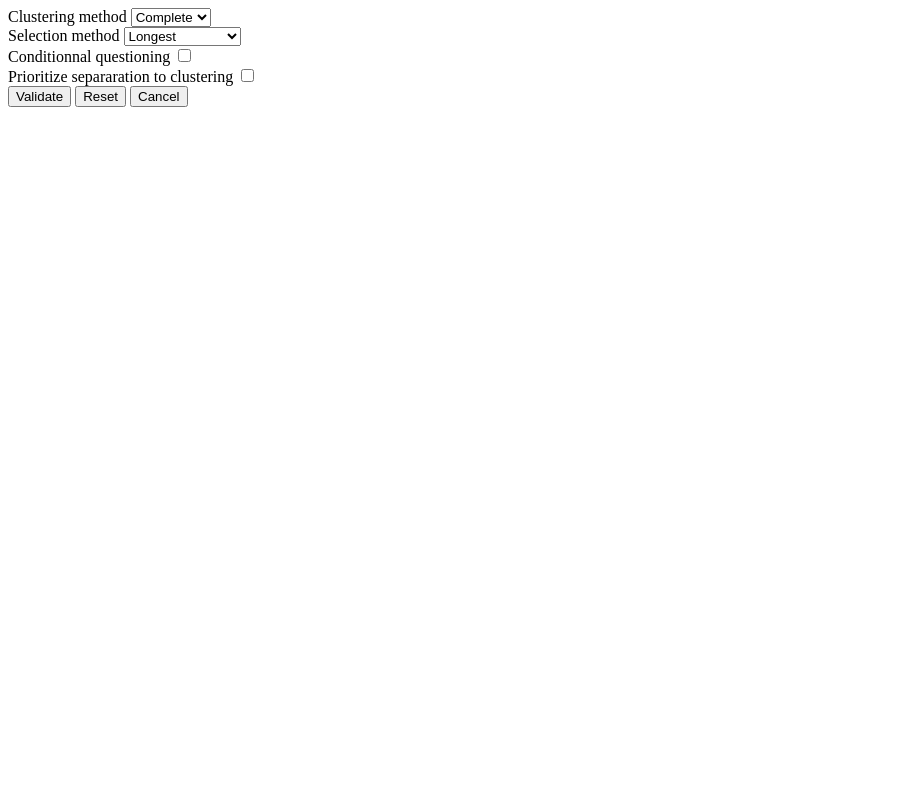
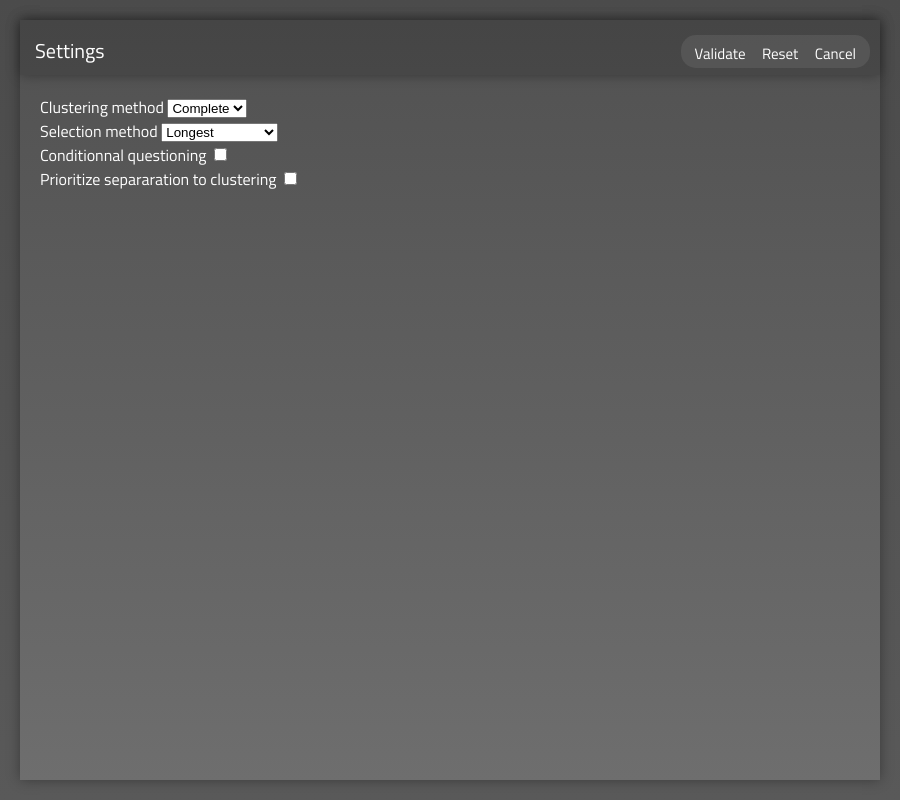
Before and after one commit to PTS7-IA-DOCSMULTI/s4d-UI, an Electron app: page src/html/settings.html in a window 900 px wide. Drawn offline with Linux system fonts and the light colour scheme; no server answers.

Commit message:
Update UI

```diff
--- a/src/css/style.css
+++ b/src/css/style.css
@@ -7,6 +7,16 @@
 	padding-left: 20px;
 	padding-top: 20px;
 	padding-bottom:10px;
+}
+
+.main-part {
+	background: transparent;
+	height:calc(100% - 40px);
+	width: calc(100% - 40px);
+	padding-right: 10px;
+	padding-left: 20px;
+	padding-top: 20px;
+	padding-bottom:20px;
 }
 
 ::-webkit-scrollbar {
@@ -62,6 +72,13 @@ body {
 	position: absolute;
 	right: calc(20px + 10px);
 }
+
+.right-pos {
+	display: inline-block;
+	position: absolute;
+	right: calc(20px + 10px);
+}
+
 i.icon.stop:before {
     content: "\f04d";
 }
@@ -169,8 +186,9 @@ i.icon {
 	margin: 20px;
 }
 
-body, span, p, h1, h2, h3, h4, td, tr, button, a {
+body, span, p, h1, label, h2, h3, h4, td, tr, button, a {
 	font-family: Titillium Web,sans-serif;
+	color: white;
 }
 
 table:last-child {
@@ -259,5 +277,25 @@ table {
 
 #filename>span {
 	position: relative;
-	left: -50%;
+	left: calc(-50% - 70px);
 }
+
+@media only screen and (max-width: 1000px) {
+	#filename>span {
+		display:none;
+	}
+}
+
+@media only screen and (min-width: 1000px) and (max-width: 1200px) {
+	#filename>span {
+		font-size: 0.75em;
+		top: 4px;
+	}
+}
+
+@media only screen and (min-width: 1200px) and (max-width: 1500px) {
+	#filename>span {
+		font-size: 0.85em;
+		top: 3px;
+	}
+}
--- a/src/html/settings.html
+++ b/src/html/settings.html
@@ -1,11 +1,31 @@
-<!DOCTYPE html>
 <html>
 	<head>
         <meta charset="UTF-8">
-        <title>Settings</title>
+        <title>s4d-UI - Settings</title>
+        <link rel="stylesheet" type="text/css" href="https://fonts.googleapis.com/css?family=Titillium+Web:400,600,700">
+        <link href="../css/style.css" rel="stylesheet">
         <script src="../js/settings.js"></script>
     </head>
     <body>
+		<div class="main-part">
+			<div class="shadow block">
+				<div class="header">
+					Settings
+					<div class="buttons right-pos">
+						<button class="action-button"  onclick='validate()'>
+							Validate
+						</button>
+
+						<button class="action-button" onclick='reset()'>
+							Reset
+						</button>
+
+						<button class="action-button" onclick='cancel()'>
+							Cancel
+						</button>
+					</div>
+				</div>
+				<div class="content">
 
 					<label for="clustering">Clustering method</label>
 
@@ -43,18 +63,8 @@
 					</label>
 
 					<br>
-
-		<button onclick='validate()'>
-			Validate
-		</button>
-
-		<button onclick='reset()'>
-			Reset
-		</button>
-
-		<button onclick='cancel()'>
-			Cancel
-		</button>
-
+				</div>
+			</div>
+		</div>
 	</body>
  </html>
```
Lines whose indentation alone changed are shown as unchanged.
